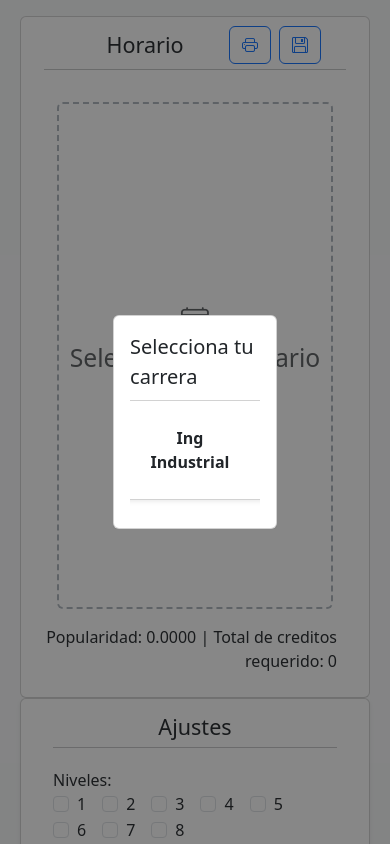
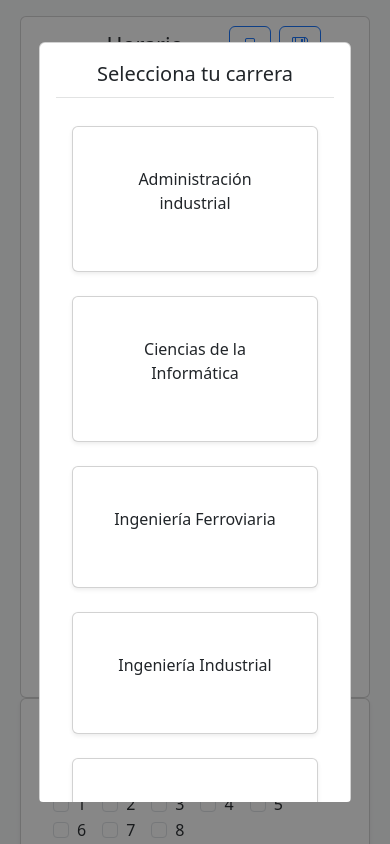
Before and after one commit to Luis4Armenta/schedule-generator, a React (Create React App) app: page /#/generator in a window 390 px wide. Shown: the top 844 px of the page. Built offline with nearby package versions, Linux system fonts and the light colour scheme.

Commit message:
style: mobile modal

```diff
--- a/src/pages/generator/Components/form/components/CareerSelector.js
+++ b/src/pages/generator/Components/form/components/CareerSelector.js
@@ -9,30 +9,30 @@ const CareerSelector = () => {
 
   const careers = [
     {
-      nombre: 'A. industrial',
+      nombre: 'Administración industrial',
       clave: 'A'
     },
     {
-      nombre: 'C. de la Informática',
+      nombre: 'Ciencias de la Informática',
       clave: 'C'
     },
     {
-      nombre: 'Ing Ferroviaria',
+      nombre: 'Ingeniería Ferroviaria',
       clave: 'F'
     }, {
-      nombre: 'Ing Industrial',
+      nombre: 'Ingeniería Industrial',
       clave: 'I'
     },
     {
-      nombre: 'Ing Informática',
+      nombre: 'Ingeniería Informática',
       clave: 'N'
     },
     {
-      nombre: 'Sistemas Automatrices',
+      nombre: 'Ingeniería en Sistemas Automatrices',
       clave: 'S'
     },
     {
-      nombre: 'Ing en Transporte',
+      nombre: 'Ingeniería en Transporte',
       clave: 'T'
     }
   ];
@@ -49,7 +49,8 @@ const CareerSelector = () => {
       isOpen={isOpen}
       style={{
         content: {
-          width: '42%',
+          width: '80%',
+          height: '90%',
           position: 'none',
           background: 'none',
           border: 'none',
@@ -64,18 +65,25 @@ const CareerSelector = () => {
     >
       <div className='card shadow-sm'>
         <div className='card-body'>
-          <p className='card-title text-left fw-medium fs-5'>Selecciona tu carrera</p>
-          <div className="card-group overflow-auto d-flex justify-content-center">
+          <p className='card-title text-center fw-medium fs-5'>Selecciona tu carrera</p>
+          <hr className='w-90 text-white-50 bg-dark shadow-sm mt-0' style={{margin: 'auto'}}/>
+          <div className="row row-cols-1 row-cols-md-3 overflow-auto g-4 m-1">
             {careers.map((item, index) => (
+              <div className='col'>
                 <div
-                className={`card opcion1 shadow-sm text-center fs-6 p-4`}
+                  className={`card shadow-sm text-center fs-6 p-4 h-100 opcion1`}
                   key={index}
                   onClick={() => handleCareerSelect(item.clave)}
                 >
-                <p className='m-4'>
+                  <div className='card-body w-100 d-flex align-items-center'>
+                    <p className='w-100 text-center '>
                       {item.nombre}
 
                     </p>
+
+                  </div>
+
+              </div>
               </div>
             ))}
           </div>
--- a/src/pages/generator/Components/form/form.css
+++ b/src/pages/generator/Components/form/form.css
@@ -32,16 +32,6 @@
 }
 
 .opcion1 {
-  width: 200px;
-  min-width: 200px;
-  max-width: 200px;
-  height: 100px;
-  margin-right: 10px;
-  display: flex;
-  align-items: center;
-  justify-content: center;
-  font-size: 16px;
-  font-weight: bold;
 }
 
 .opcion1:hover {
```
Lines whose indentation alone changed are shown as unchanged.
